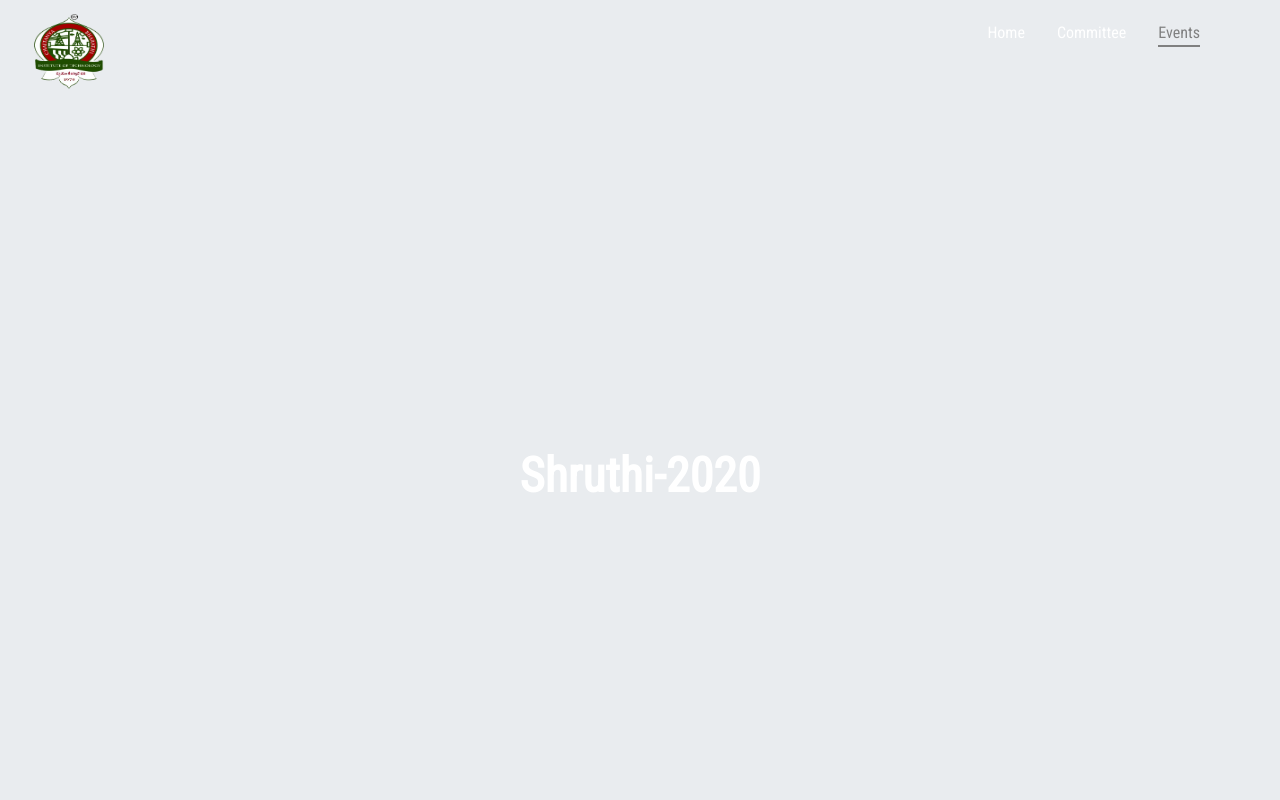
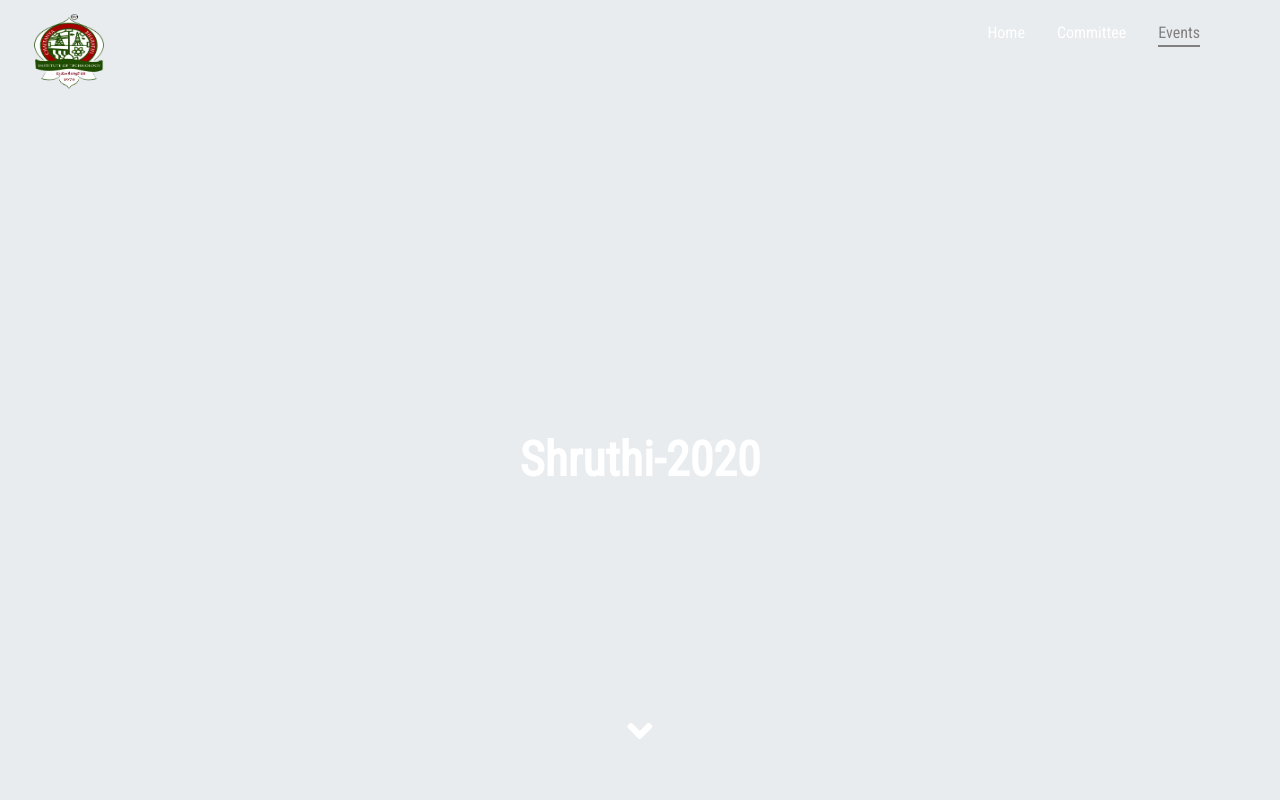
Before and after one commit to akhilanandsirra/shruthiWebsite, a plain HTML site: page index.html in a window 1280 px wide. Shown: the top 800 px of the page. Drawn offline with Linux system fonts and the light colour scheme.

Commit message:
Update style.css

```diff
--- a/css/style.css
+++ b/css/style.css
@@ -471,11 +471,11 @@ body{
 
 
   .height100p{
-    height: 120vh;
+    height: 100vh;
   }
 
   .h100{
-    height: 100%;
+    height: 100vh;
   }
 
   .contentBox{
```
